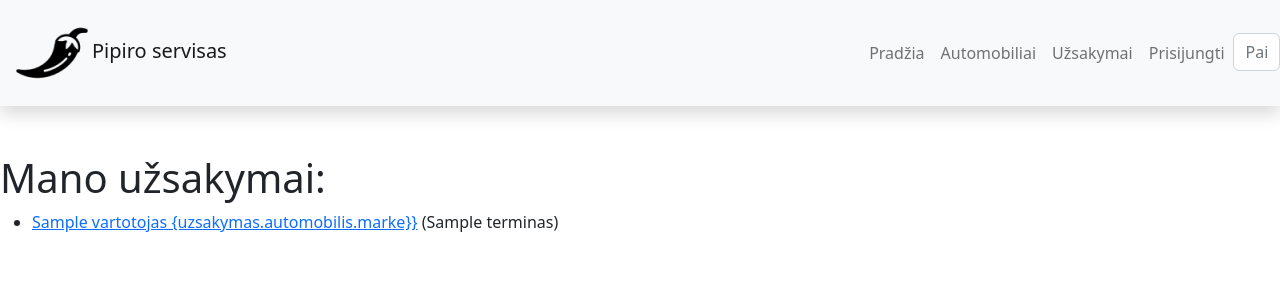
After one commit to Aurume/autoservisas, a Django app: template mysite/servisas/templates/vartotojo_uzsakymai.html in a window 1280 px wide. The commit adds this page. Shown: the top 300 px of the page. Run offline with Django 3.2, Linux system fonts and the light colour scheme; the template is opened without the code that fills it: most values are stand-ins (such as "Sample title", 1, 10 or a date in 2020).

Commit message:
Pridėtas html laukas,reikia dar suvtarkyti kad rodytų mano užsakymus.

```diff
--- a/mysite/mysite/urls.py
+++ b/mysite/mysite/urls.py
@@ -24,5 +24,6 @@ urlpatterns = [
     path('servisas/', include('servisas.urls')),
     path('', RedirectView.as_view(url='servisas/', permanent=True)),
     path('accounts/', include('django.contrib.auth.urls')),
+    path('tinymce/', include('tinymce.urls')),
 ] + (static(settings.STATIC_URL, document_root=settings.STATIC_ROOT) +
     static(settings.MEDIA_URL, document_root=settings.MEDIA_ROOT))
--- a/mysite/servisas/templates/automobilis.html
+++ b/mysite/servisas/templates/automobilis.html
@@ -24,7 +24,7 @@
 </div>
 
 <hr>
-<p>{{ automobilis.description }}</p>
+<p>{{ automobilis.description | safe }}</p>
 <hr>
 <ol>
 {% for automobilis in automobilis.modelis.all %}
--- a/mysite/servisas/templates/base.html
+++ b/mysite/servisas/templates/base.html
@@ -36,7 +36,8 @@
             <svg class="bi bi-person" width="1.5em" height="1.5em" viewBox="0 0 16 16" fill="currentColor" xmlns="http://www.w3.org/2000/svg">
                 <path fill-rule="evenodd" d="M13 14s1 0 1-1-1-4-6-4-6 3-6 4 1 1 1 1h10zm-9.995-.944v-.002.002zM3.022 13h9.956a.274.274 0 00.014-.002l.008-.002c-.001-.246-.154-.986-.832-1.664C11.516 10.68 10.289 10 8 10c-2.29 0-3.516.68-4.168 1.332-.678.678-.83 1.418-.832 1.664a1.05 1.05 0 00.022.004zm9.974.056v-.002.002zM8 7a2 2 0 100-4 2 2 0 000 4zm3-2a3 3 0 11-6 0 3 3 0 016 0z" clip-rule="evenodd"/>
             </svg>
-            {{ user.get_username }}</a></li>
+        {{ user.get_username }}</a></li>
+        <li class="nav-item"><a class="nav-link" href="{% url 'vartotojo_uzsakymai'%}">Mano užsakymai </a></li>
         <li class="nav-item"><a class="nav-link" href="{% url 'logout' %}">Atsijungti</a></li>
         {% else %}
         <li class="nav-item"><a class="nav-link" href="{% url 'login' %}">Prisijungti</a></li>
--- /dev/null
+++ b/mysite/servisas/templates/vartotojo_uzsakymai.html
@@ -0,0 +1,24 @@
+{% extends "base.html" %}
+
+{% block content %}
+ {% load static %}
+
+    <h1>Mano užsakymai: </h1>
+
+    {% if uzsakymu_sarasas %}
+    <ul>
+      {% for uzsakymas in uzsakymu_sarasas %}
+<!-- neteisinga sita vieta-->
+      <li class="{% if uzsakymas.baigesi_laikas %}text-danger{% endif %}">
+        <a href="{% url 'vartotojo_uzsakymai' uzsakymas.automobilis.pk %}">
+            {{ uzsakymas.vartotojas}}
+            {uzsakymas.automobilis.marke}}</a> ({{ uzsakymas.terminas }})
+      </li>
+
+      {% endfor %}
+    </ul>
+
+    {% else %}
+      <p>Užsakymų nerasta.</p>
+    {% endif %}
+{% endblock %}
--- a/mysite/servisas/urls.py
+++ b/mysite/servisas/urls.py
@@ -1,5 +1,6 @@
 from django.urls import path
 from . import views
+
 
 urlpatterns = [
     path("", views.index, name="index"),
@@ -8,5 +9,5 @@ urlpatterns = [
     path('uzsakymai/', views.UzsakymaiListView.as_view(), name='uzsakymai'),
     path('uzsakymai/<int:pk>', views.UzsakymasDetailView.as_view(), name="uzsakymas"),
     path('search/', views.search, name='search'),
-
+    path("vartotojo_uzsakymai/", views.VartotojoUzsakymasListView.as_view(), name="vartotojo_uzsakymai")
 ]
```
Also changed, not shown: mysite/servisas/models.py (+6 -4 lines), mysite/servisas/views.py (+9 -0 lines), mysite/db.sqlite3, mysite/servisas/migrations/0009_remove_uzsakymas_due_back_uzsakymas_terminas_and_more.py (added), mysite/servisas/migrations/0010_alter_uzsakymas_terminas.py (added).
